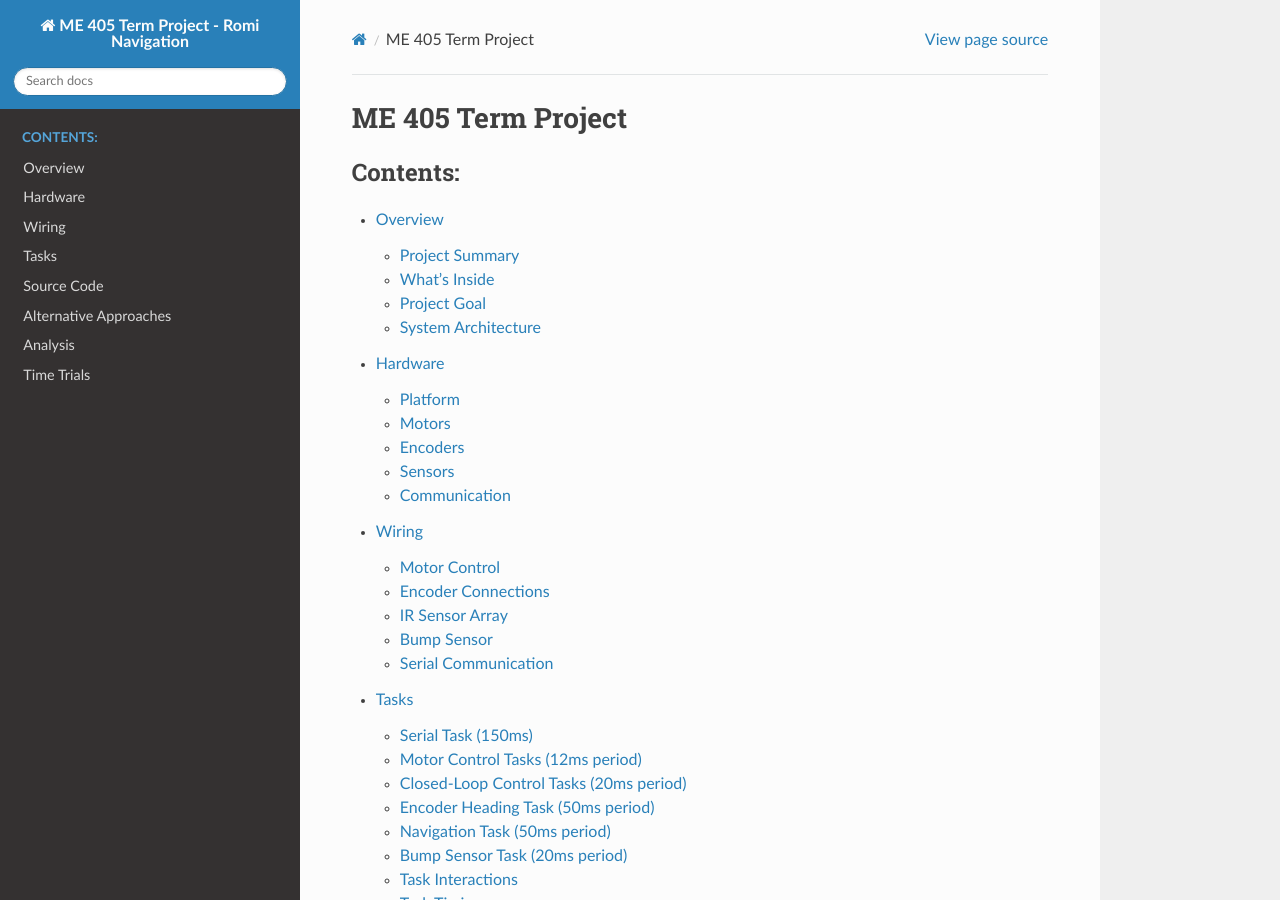
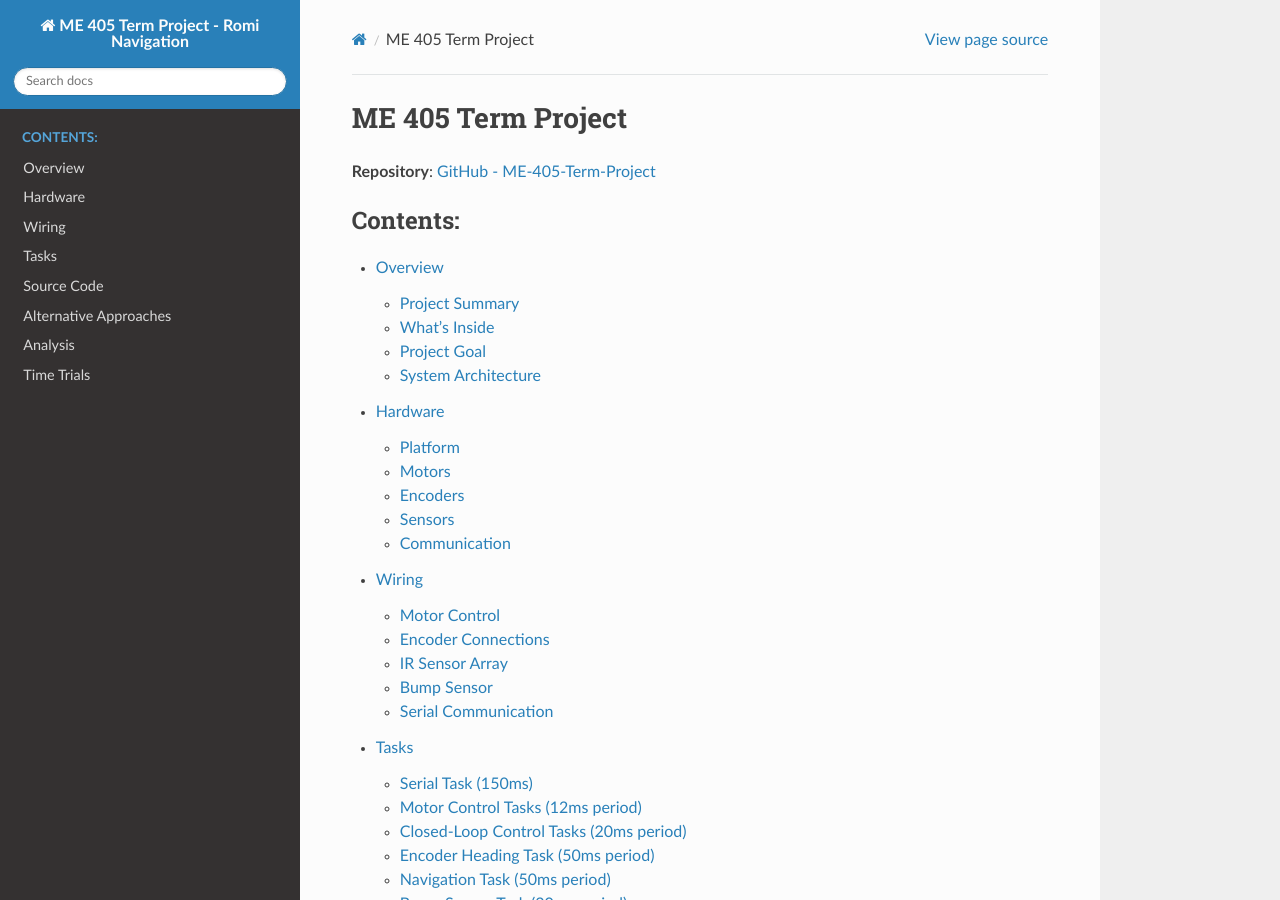
Before and after one commit to shwanpla/ME-405-Term-Project, a Sphinx documentation site: the page built from docs/index.rst, in a window 1280 px wide and 900 px high. Built offline with Sphinx 7.4.7 and the Read the Docs theme 3.1.0, drawn with Linux system fonts in a browser that asks for light colours.

Commit message:
Added Link

```diff
--- a/docs/index.rst
+++ b/docs/index.rst
@@ -1,5 +1,7 @@
 ME 405 Term Project
 ===========================
+
+**Repository**: `GitHub - ME-405-Term-Project <https://github.com/shwanpla/ME-405-Term-Project>`_
 
 .. toctree::
    :maxdepth: 2
```
